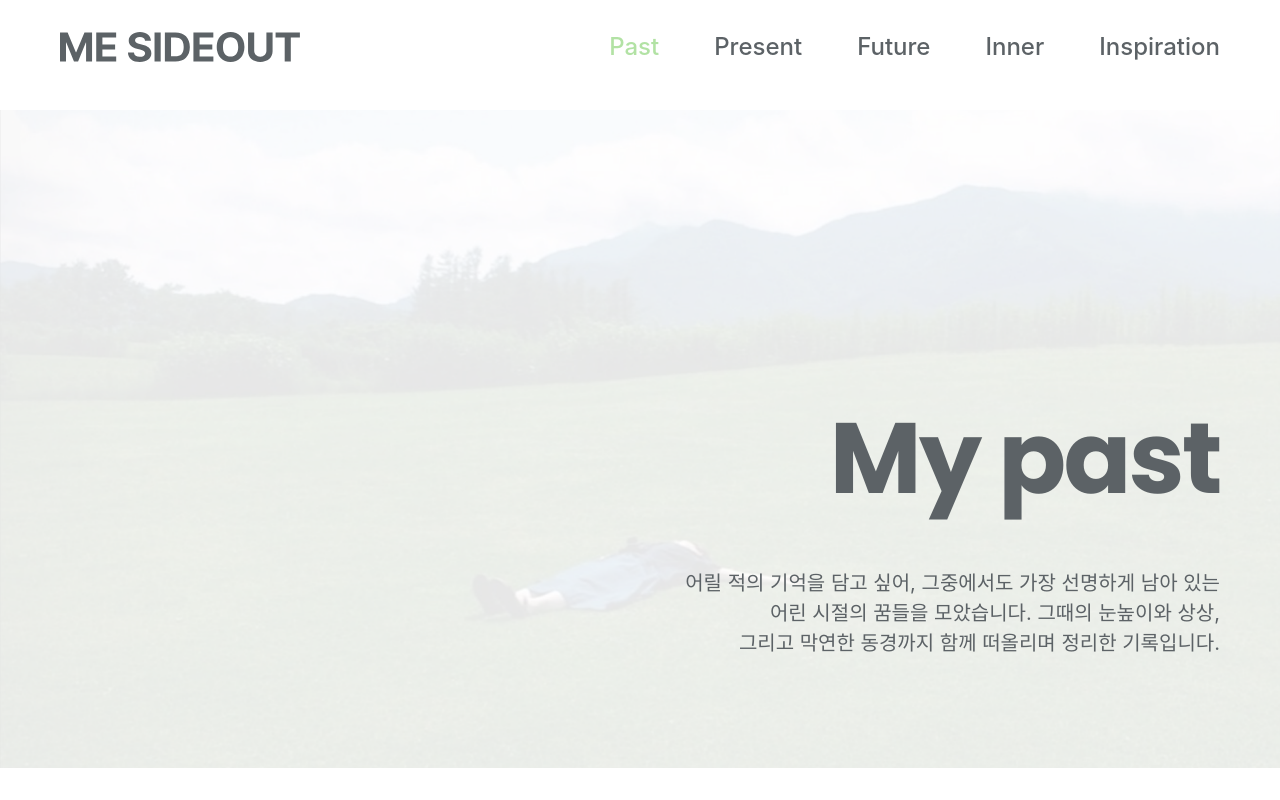
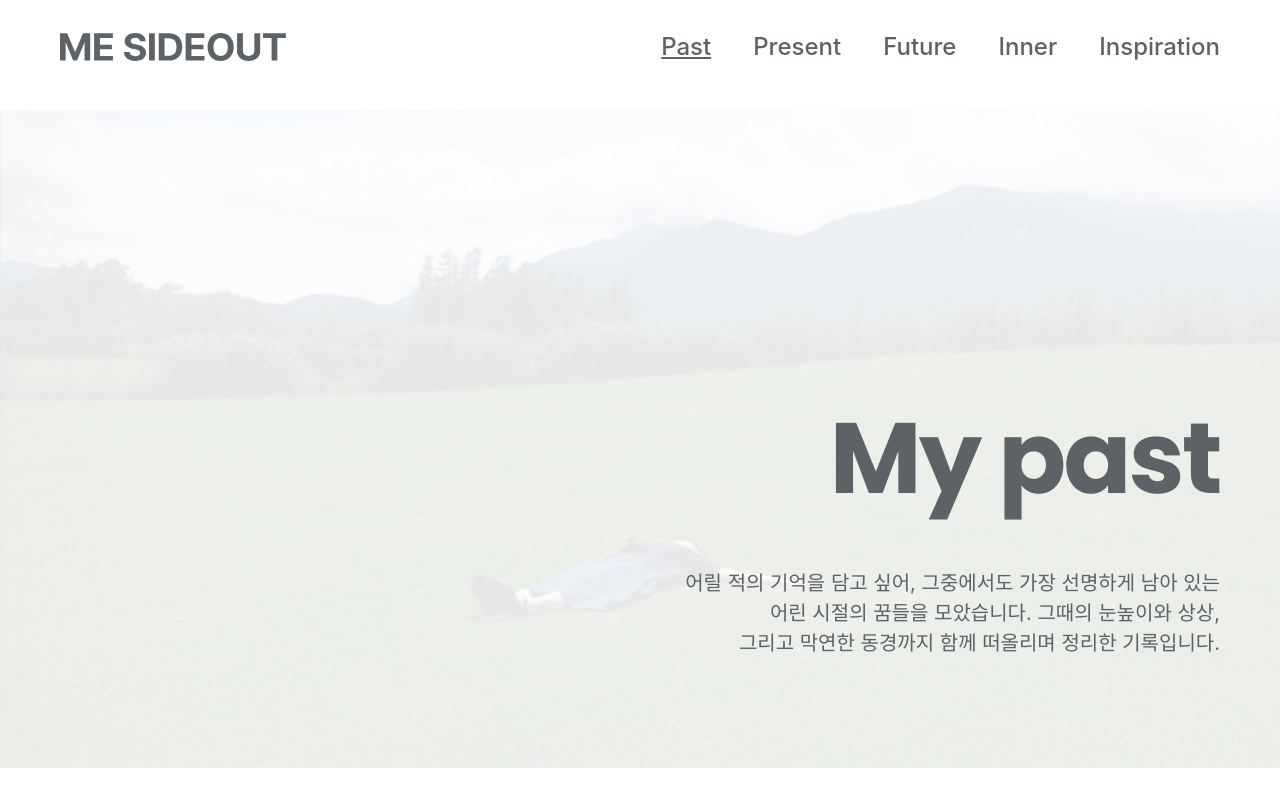
Before and after one commit to ygmo24393-rgb/ygmo24393.github.io, a plain HTML site: page past.html in a window 1280 px wide. Shown: the top 800 px of the page. Drawn offline with Linux system fonts and the light colour scheme; files that its build step writes are made by us from their sources; files whose address does not match are found by name; a web font is replaced by a local one.

Commit message:
Add files via upload

```diff
--- a/layout.css
+++ b/layout.css
@@ -3,14 +3,14 @@
 *{transition:all 600ms;}
 
 #header{position:fixed;z-index:1000;top:0;left:0;width:100%;padding: 26px 60px 27px;display:flex;align-items:center;justify-content:space-between;background: rgb(255 255 255 / 60%);backdrop-filter:blur(8px);}
-#header .logo{width: 240px;display:flex;align-items:center;}
+#header .logo{width: 226px;display:flex;align-items:center;}
 #header .logo a{display:block;width: 100%;height: auto;aspect-ratio: 1784 / 227;background: url(../img/mesideout.svg) no-repeat center / 100% auto;text-indent: -9999em;}
 #header .gnb{}
-#header .gnb ul{display:flex;gap:55px;}
+#header .gnb ul{display:flex;gap: 42px;}
 #header .gnb li{}
 #header .gnb li a{display:block;line-height:42px;font-size: 24px;font-weight:500;color:#5c6266;}
 #header .gnb li a:hover{color:#b2e2a4;}
-#header .gnb li.on a{color:#b2e2a4;}
+#header .gnb li.on a{text-decoration:underline}
 
 #container{padding: 110px 0 0 0;}
 #container .visual{position:relative;width:100%;height:1080px;max-height: calc(100dvh - 142px);}
@@ -65,7 +65,7 @@
 .present-wrap .section .text{padding:38px 0 0;display:flex;flex-direction:column;}
 .present-wrap .section .text .eng{margin-bottom:45px;line-height: 1;font-size: 80px;font-weight:700;color:#5c6266;font-family:'Poppins',  sans-serif;letter-spacing: -0.026em;}
 .present-wrap .section .text .tit{margin-bottom:15px;line-height: 1.5;font-size:26px;font-weight:600;color:#526266;}
-.present-wrap .section .text .txt{margin-bottom:15px;height:120px;line-height: 24px;font-size:18px;font-weight: 400;color:#5c6266;}
+.present-wrap .section .text .txt{margin-bottom:15px;height:120px;line-height: 24px;font-size:18px;font-weight: 400;color:#5c6266;width: 940px;max-width: 100%;}
 .present-wrap .section .image{}
 .present-wrap .section .image ul{display:grid;grid-template-columns:repeat(4,1fr);gap:30px;}
 .present-wrap .section .image li{position:relative;aspect-ratio:1/1;background:#ededed;}
```
